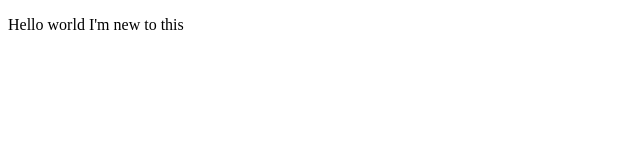
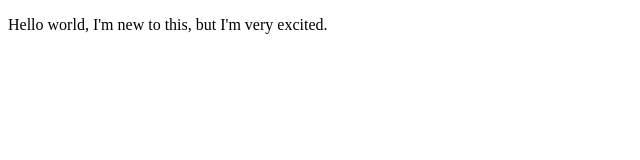
Before and after one commit to jdvives/proyectoDemoCursoPrework, a plain HTML site: page index.html in a window 1280 px wide. Shown: the whole page, without its empty margins (0-640 px from the left). Drawn offline with Linux system fonts and the light colour scheme.

Commit message:
first commit

```diff
--- a/index.html
+++ b/index.html
@@ -7,7 +7,7 @@
     <title>Hello world</title>
 </head>
 <body>
-    <p> Hello world I'm new to this</p>
+    <p> Hello world, I'm new to this, but I'm very excited.</p>
 
 </body>
 </html>
```
